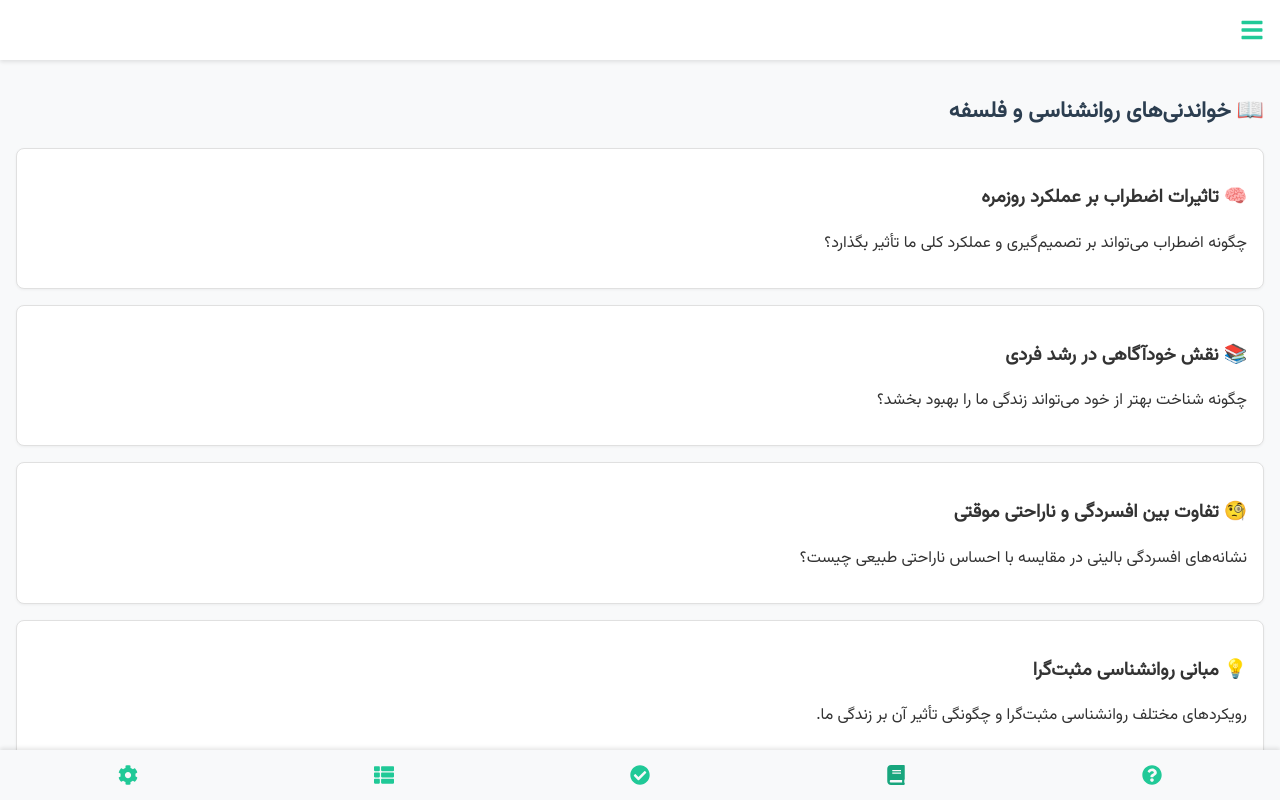
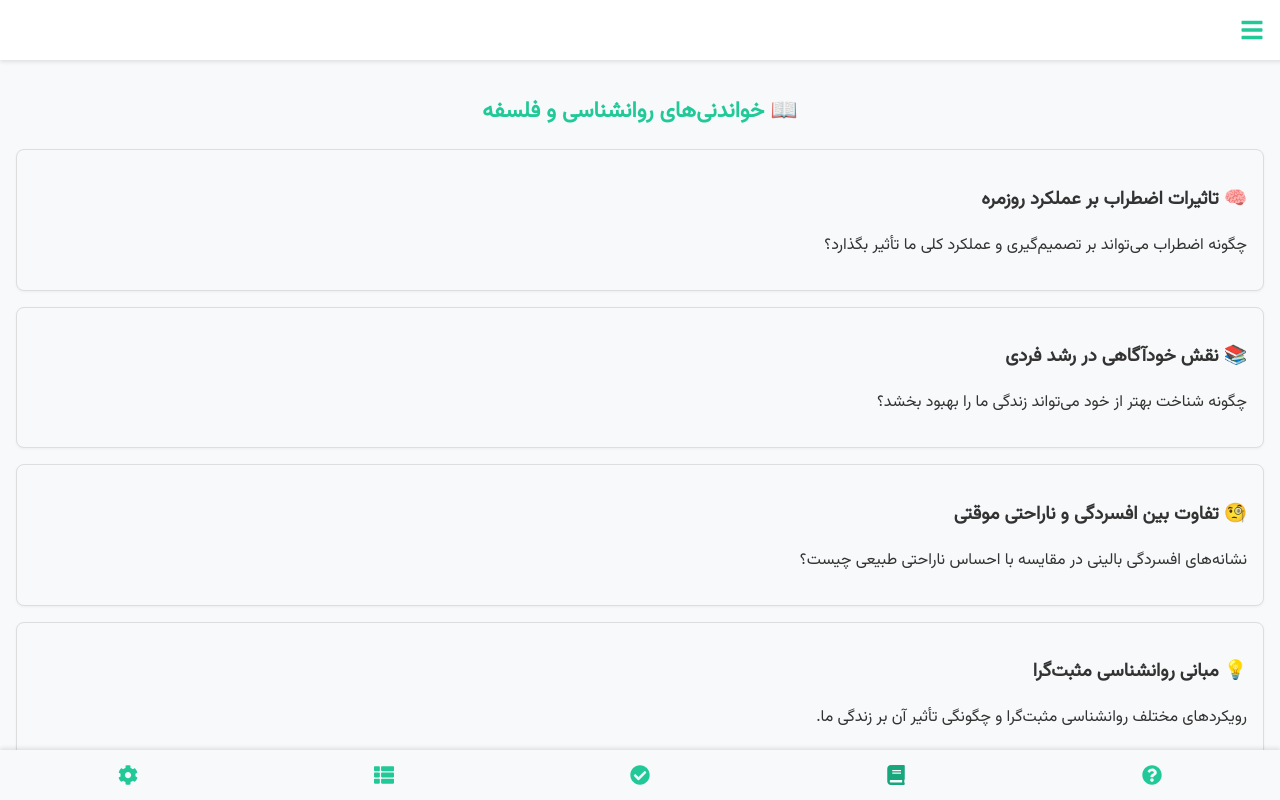
Before and after one commit to arianshoara/salamatravan, a React (Vite) app in the folder my-telegram-webapp/: page / in a window 1280 px wide. Both pictures are taken after a click on the button 896 px from the left and 775 px from the top of the page. Shown: the top 800 px of the page. Built offline with nearby package versions, Linux system fonts and the light colour scheme.

Commit message:
Updated project files

```diff
--- a/my-telegram-webapp/src/App.css
+++ b/my-telegram-webapp/src/App.css
@@ -64,6 +64,7 @@ html, body {
   align-items: center;
   text-align: center;
   margin-bottom: 20px; /* فاصله از لیست تست‌ها */
+  color: #20c997;
 }
 
 .tests-list {
@@ -717,3 +718,39 @@ input:checked + .slider:before {
 .font-size-setting input[type="range"] {
   width: 200px;
 }
+
+/* استایل برای آیتم‌های خواندنی */
+.reading-item {
+  background-color: #f8f9fa; /* ⬅️ رنگ جدید برای حالت روشن */
+  border-radius: 8px;
+  border: 1px solid #ddd; /* ⬅️ رنگ جدید برای حالت روشن */
+  padding: 1rem;
+  margin-bottom: 1rem;
+  box-shadow: 0 1px 3px rgba(0, 0, 0, 0.05);
+  transition: background-color 0.3s ease, border-color 0.3s ease;
+}
+
+.reading-item:hover {
+  background-color: #e9ecef; /* ⬅️ رنگ جدید برای حالت روشن */
+  border-color: #ccc; /* ⬅️ رنگ جدید برای حالت روشن */
+}
+
+.dark-mode .reading-item {
+  background-color: #2a2a2a; /* ⬅️ رنگ جدید برای حالت تاریک */
+  border-color: #444; /* ⬅️ رنگ جدید برای حالت تاریک */
+  box-shadow: 0 1px 3px rgba(255, 255, 255, 0.05);
+}
+
+.dark-mode .reading-item:hover {
+  background-color: #3a3a3a; /* ⬅️ رنگ جدید برای حالت تاریک */
+  border-color: #555; /* ⬅️ رنگ جدید برای حالت تاریک */
+}
+
+.reading-section h2 {
+  display: flex;
+  justify-content: center;
+  align-items: center;
+  text-align: center;
+  margin-bottom: 20px; /* فاصله از لیست تست‌ها */
+  color: #20c997; /* رنگ سبز */
+}
--- a/my-telegram-webapp/src/App.jsx
+++ b/my-telegram-webapp/src/App.jsx
@@ -146,7 +146,7 @@ function App() {
                 return <GuideContent goToView={goToView} />;
             case "reading":
                 return (
-                    <div className="reading-content">
+                    <div className="reading-section">
                         <h2>📖 خواندنی‌های روانشناسی و فلسفه</h2>
                         <div className="reading-list">
                             {/* مقالات قبلی */}
--- a/my-telegram-webapp/src/components/CategoriesContent.css
+++ b/my-telegram-webapp/src/components/CategoriesContent.css
@@ -151,7 +151,7 @@
     .books-detail-page .detail-header h2 {
         font-size: 2.5rem; /* اندازه فونت بزرگتر برای عنوان */
         margin-bottom: 10px;
-        border-bottom: 2px solid #e0e0e0;
+        border-bottom: 2px solid #89cff0;
         padding-bottom: 10px;
     }
 
@@ -193,7 +193,7 @@
 
     .movies-detail-page .detail-text,
     .books-detail-page .detail-text {
-        width: 80%; /* عرض محدودتر برای متن */
+       /* width: 100%; /* عرض محدودتر برای متن */
         text-align: center; /* مرکزچین کردن متن */
     }
 
@@ -292,6 +292,17 @@
     color: #eee;
 }
 
+.dark-mode .movies-detail-page .detail-text .description,
+.dark-mode.books-detail-page .detail-text .description{
+    border-bottom-color: #444;
+    color: #eee;
+}
+
+.dark-mode .detail-section ul,
+.dark-mode .detail-section ul li { /* اگر میخواهید li ها هم استایل جدا داشته باشند */
+    color: #eee; /* رنگ دلخواه برای متن ul در دارک مود */
+}
+
 .dark-mode .movies-detail-page button,
 .dark-mode .books-detail-page button{
     background-color: #383838;
```
